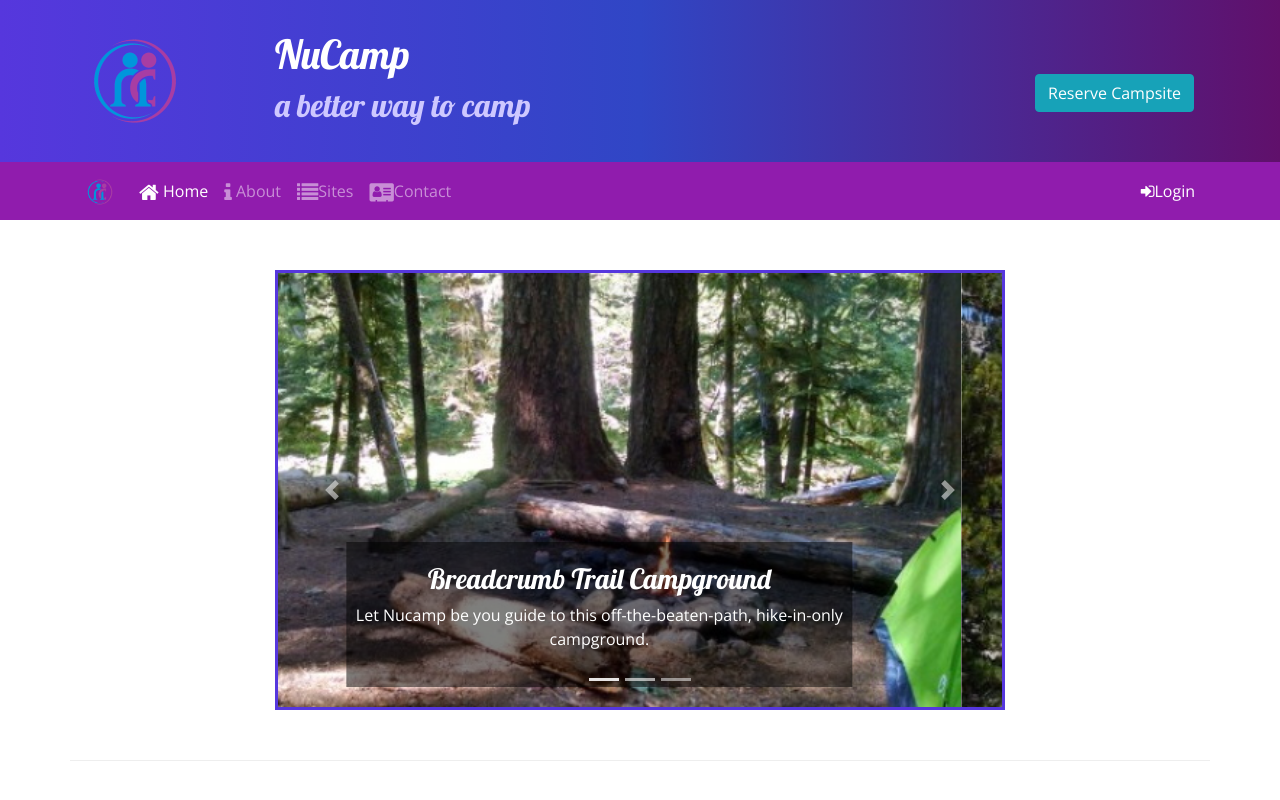
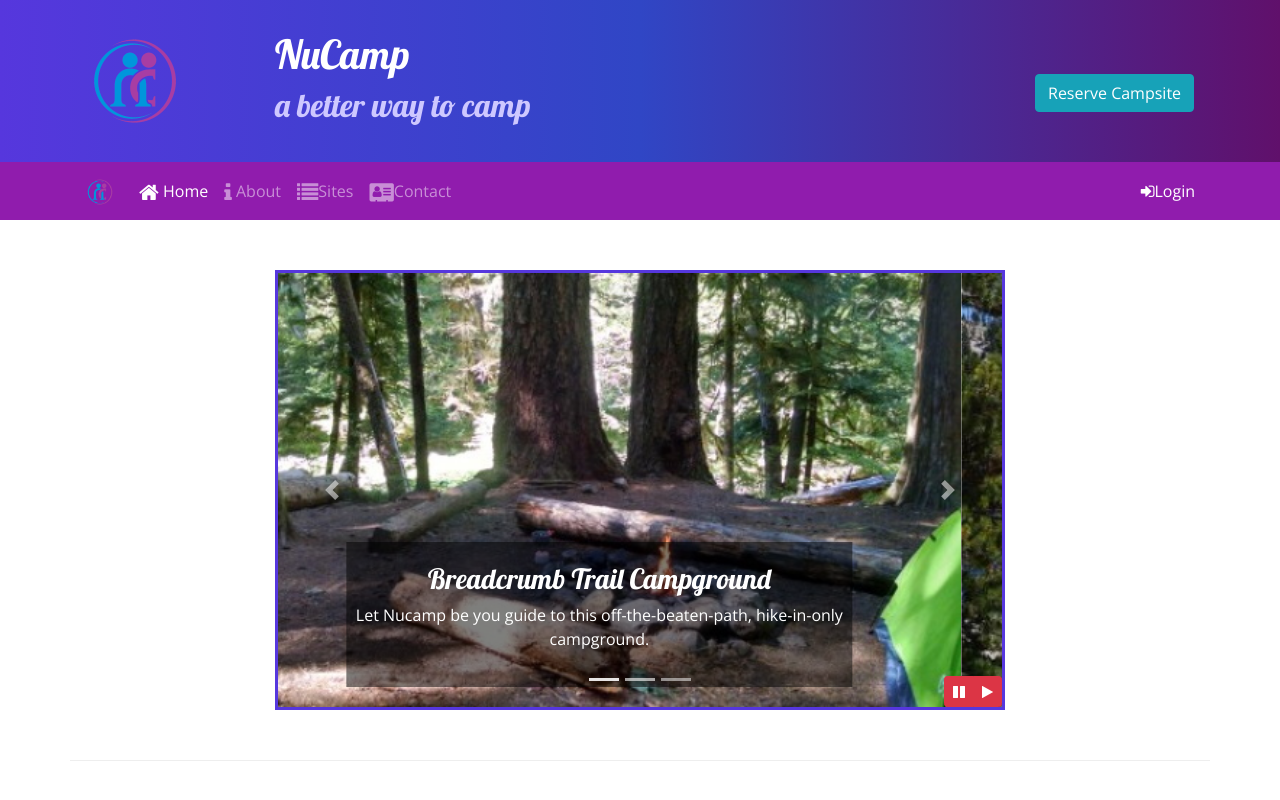
Before and after one commit to ccisaac87/Nucampsite, a website: page index.html in a window 1280 px wide. Shown: the top 800 px of the page. Drawn offline with nearby package versions, Linux system fonts and the light colour scheme.

Commit message:
Bootstrap and jQuery Part 1

```diff
--- a/css/styles.css
+++ b/css/styles.css
@@ -53,4 +53,12 @@ a, a:hover {
 
 .carousel {
     border: solid #5637dd;
+
 }
+
+#carouselButton {
+    position: absolute;
+    right: 0;
+    bottom: 0;
+    z-index: 100;
+}
--- a/index.html
+++ b/index.html
@@ -207,6 +207,14 @@
                         <span class="carousel-control-next-icon"></span>
                         <span class="sr-only">Next</span>
                     </a>
+                    <div class="btn-group" id="carouselButton" >
+                        <button class="btn btn-danger btn-sm" id="carouselPause">
+                            <i class="fa fa-pause"></i>
+                        </button>
+                        <button class="btn btn-danger btn-sm" id="carouselPlay">
+                            <i class="fa fa-play"></i>
+                        </button>
+                    </div>
                 </div>
             </div>
         </div>
@@ -308,9 +316,15 @@
     <script src="node_modules/bootstrap/dist/js/bootstrap.min.js"></script>
 
     <script>
-        $(function () {
-            $('{data-toggle="tooltip"}').tooltip()
-        })
+        $(function() {
+            $(".carousel").carousel( { interval: 2000, pause: "false" } );
+            $("#carouselPause"). click(function() {
+                $(".carousel").carousel("pause");
+            });
+            $("#carouselPlay"). click(function() {
+                $(".carousel").carousel("cycle");
+            });
+        }
     </script>
 
 
```
